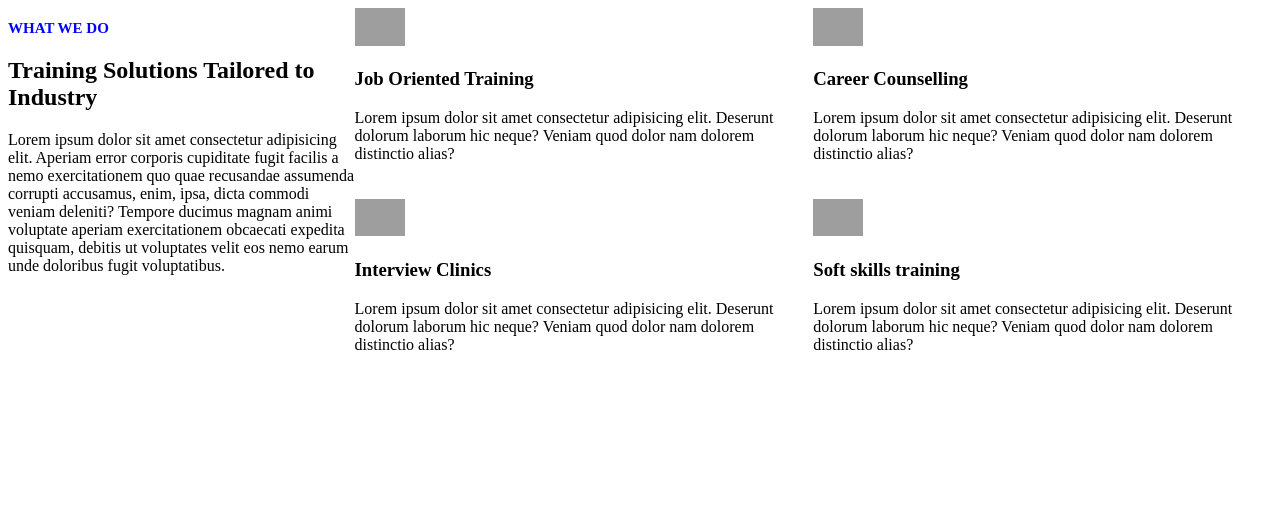
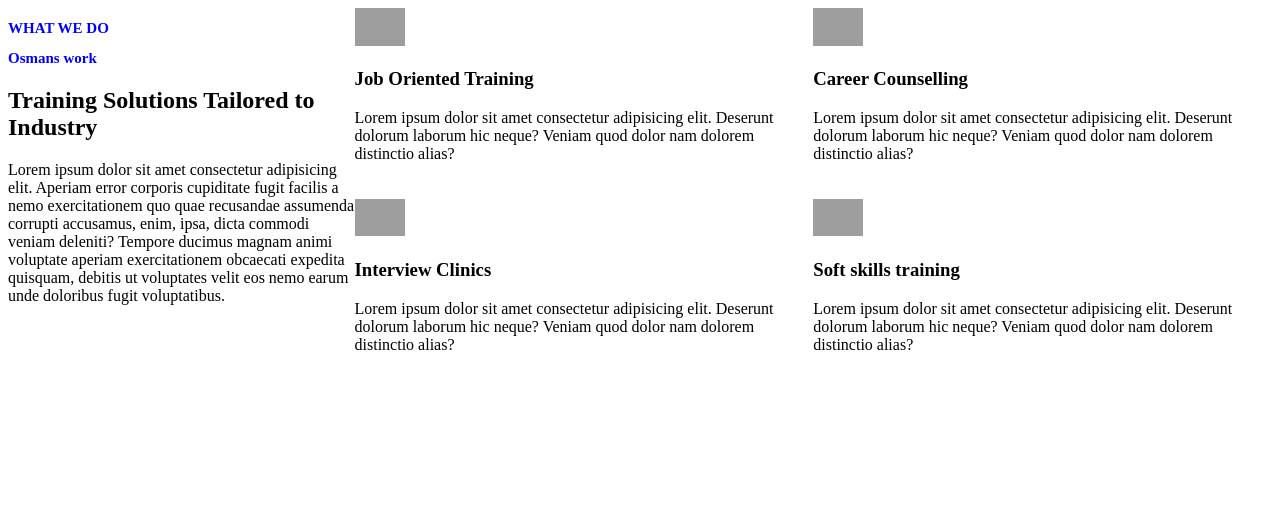
Before and after one commit to ammaarquadri/SD-Hub-Git-Collaboration, a plain HTML site: page SD Hub Page Using Flex/index.html in a window 1280 px wide. Drawn offline with Linux system fonts and the light colour scheme; grey boxes are pictures that could not be loaded.

Commit message:
my first commit

```diff
--- a/SD Hub Page Using Flex/index.html
+++ b/SD Hub Page Using Flex/index.html
@@ -12,6 +12,7 @@
     <section class="flex">
         <div class="a1">
             <h1>WHAT WE DO</h1>
+            <h1>Osmans work</h1>
             <h2>Training Solutions Tailored to Industry</h2>
             <p>Lorem ipsum dolor sit amet consectetur adipisicing elit. Aperiam error corporis cupiditate fugit facilis
                 a nemo exercitationem quo quae recusandae assumenda corrupti accusamus, enim, ipsa, dicta commodi veniam
```
